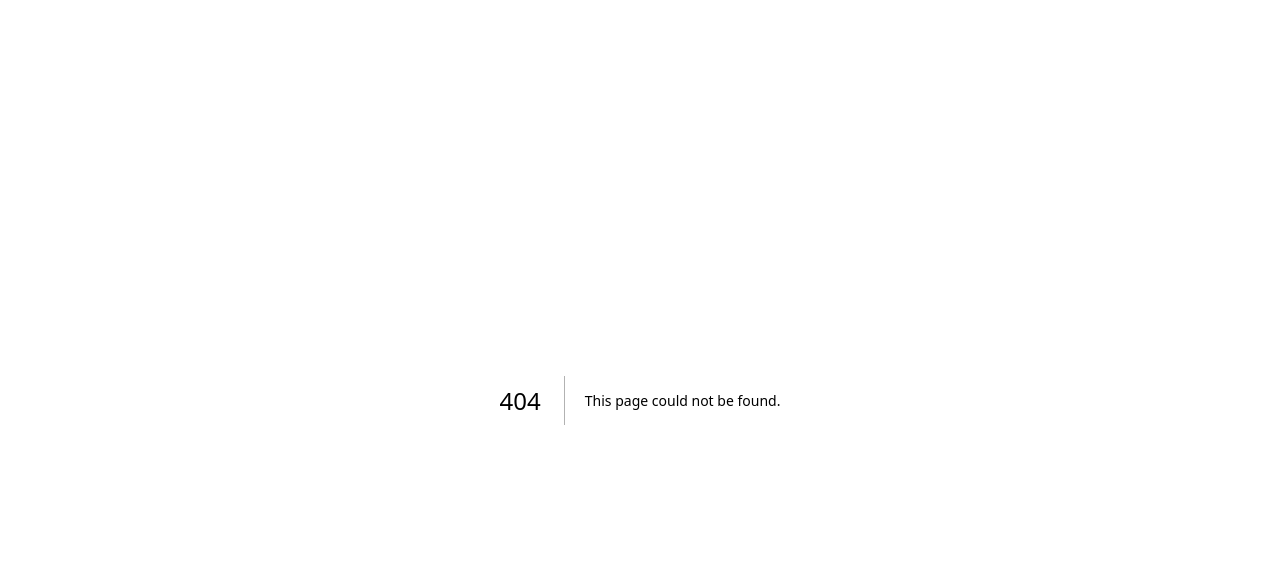
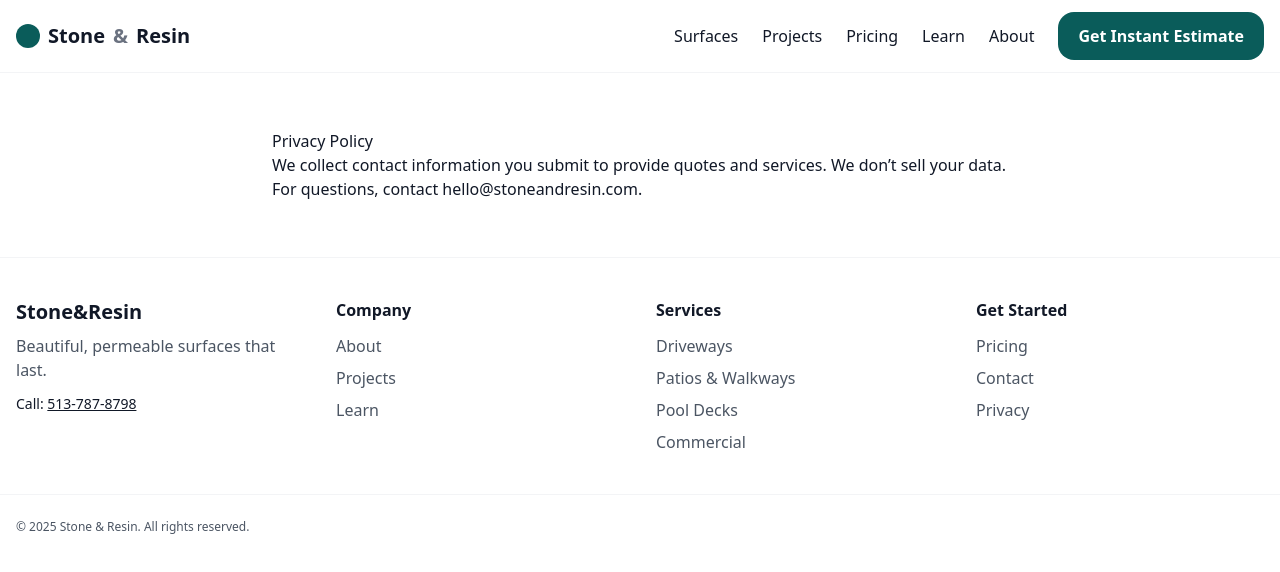
Before and after one commit to Stoneandresin/stoneandresin-site, a Next.js app: page /privacy in a window 1280 px wide. Before the commit this address had no page. Shown: the top 572 px of the page. Built offline with nearby package versions, Linux system fonts and the light colour scheme.

Commit message:
Add app/privacy/page.tsx

```diff
--- /dev/null
+++ b/app/privacy/page.tsx
@@ -0,0 +1,17 @@
+import Navbar from "@/components/Navbar"
+import Footer from "@/components/Footer"
+
+export const metadata = { title: "Privacy Policy" }
+
+export default function PrivacyPage(){
+  return (
+    <main>
+      <Navbar />
+      <section className="container py-14 prose max-w-3xl">
+        <h1>Privacy Policy</h1>
+        <p>We collect contact information you submit to provide quotes and services. We don’t sell your data. For questions, contact hello@stoneandresin.com.</p>
+      </section>
+      <Footer />
+    </main>
+  )
+}
```
